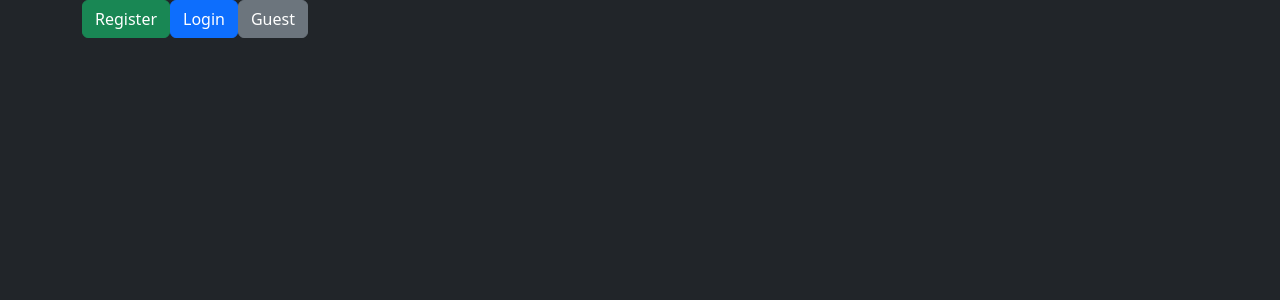
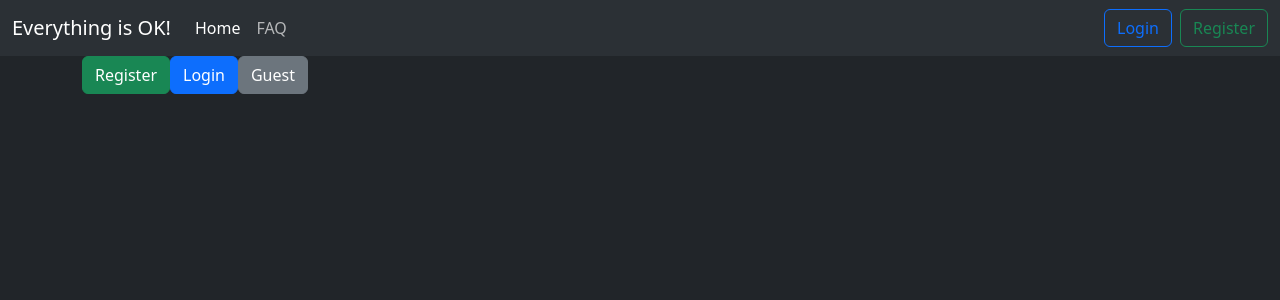
Before and after one commit to VencislavManoilov/Everything-is-OK, a React (Create React App) app in the folder front-end/: page / in a window 1280 px wide. Shown: the top 300 px of the page. Built offline with nearby package versions, Linux system fonts and the light colour scheme; no server answers.

Commit message:
Added Navbar

```diff
--- a/front-end/src/App.js
+++ b/front-end/src/App.js
@@ -1,6 +1,7 @@
 import React, { useState, useEffect } from "react";
 import { BrowserRouter as Router, Route, Routes, Link, useLocation } from "react-router-dom";
 import axios from "axios";
+import Navbar from "./components/Navbar";
 
 const URL = process.env.REACT_APP_BACKEND_URL || process.env.REACT_APP_CUSTOM_BACKEND_URL || "http://localhost:8080";
 
@@ -61,6 +62,7 @@ function App() {
 
     return (
         <Router>
+            <Navbar user={user} />
             <Routes>
                 <Route path='/' element={<InitComponent user={user} onRegisterGuest={RegisterGuest} />} />
             </Routes>
--- /dev/null
+++ b/front-end/src/components/Navbar.js
@@ -0,0 +1,38 @@
+import React from "react";
+
+const Navbar = ({ user }) => {
+    return (
+        <nav className="navbar navbar-expand-lg bg-body-tertiary">
+            <div className="container-fluid">
+                <a className="navbar-brand fw-medium">Everything is OK!</a>
+
+                <button className="navbar-toggler" type="button" data-bs-toggle="collapse" data-bs-target="#navbarSupportedContent" aria-controls="navbarSupportedContent" aria-expanded="false" aria-label="Toggle navigation">
+                    <span className="navbar-toggler-icon"></span>
+                </button>
+
+                <div className="collapse navbar-collapse" id="navbarSupportedContent">
+                    <ul className="navbar-nav me-auto mb-2 mb-lg-0">
+                        <li className="nav-item">
+                            <a className="nav-link active" aria-current="page" href="/">Home</a>
+                        </li>
+
+                        <li className="nav-item">
+                            <a className="nav-link" href="#">FAQ</a>
+                        </li>
+                    </ul>
+
+                    <div className="d-flex">
+                        {user ? <>
+                            <a className="nav-link">{user.username}</a>
+                        </> : <>
+                            <button className="btn btn-outline-primary me-2" onClick={() => {window.location.href = "/login"}}>Login</button>
+                            <button className="btn btn-outline-success" onClick={() => {window.location.href = "/register"}}>Register</button>
+                        </>}
+                    </div>
+                </div>
+            </div>
+        </nav>
+    );
+}
+
+export default Navbar;
```
